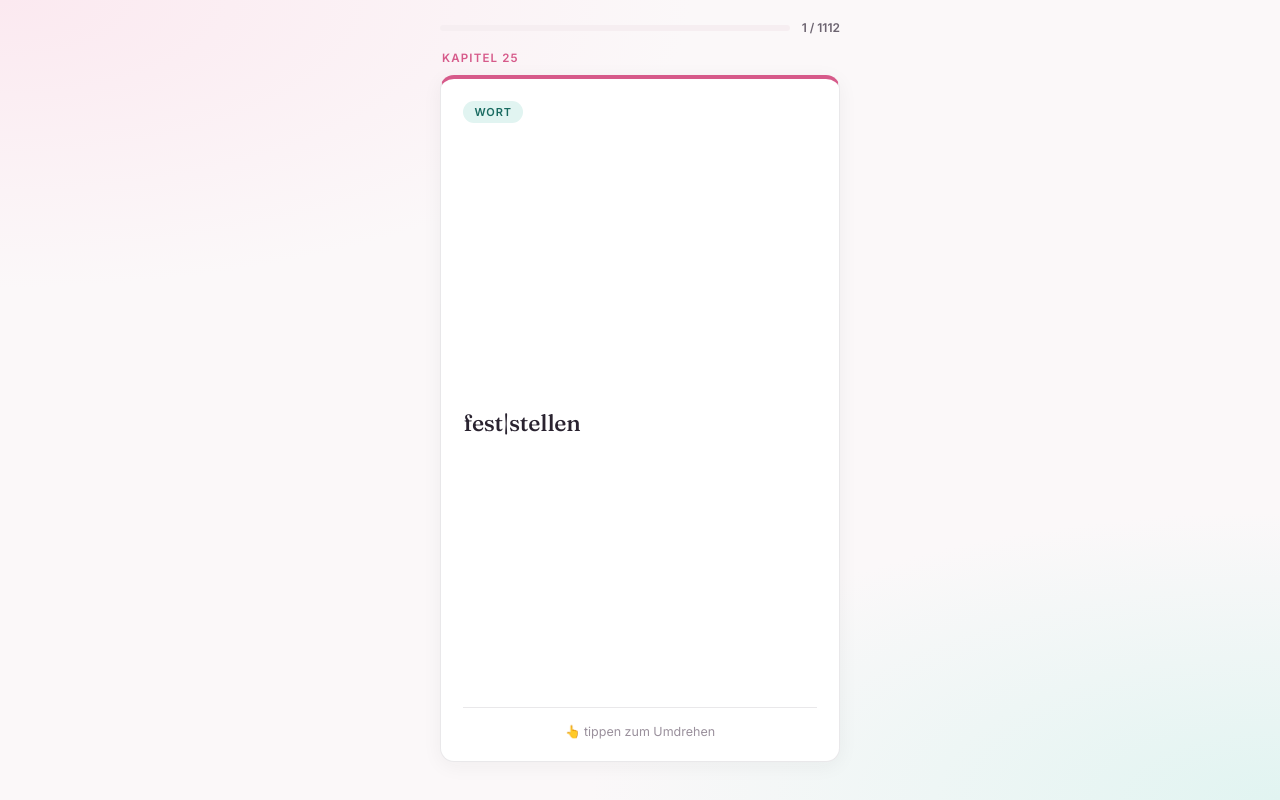
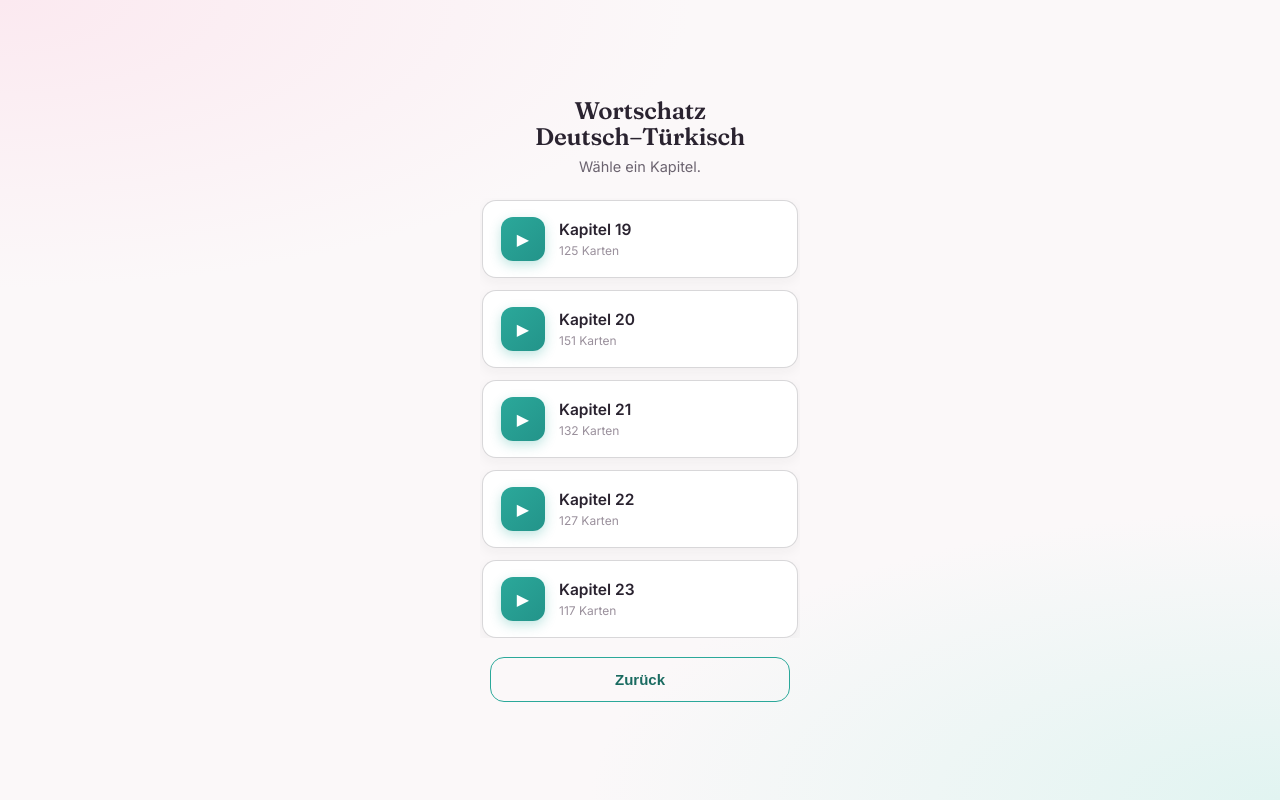
Before and after one commit to veloxxxxx/FakeAnki, a plain HTML site: page index.html in a window 1280 px wide. Both pictures are taken after a click on the button 640 px from the left and 543 px from the top of the page. Drawn offline with Linux system fonts and the light colour scheme.

Commit message:
added chaptesr in B1

```diff
--- a/index.html
+++ b/index.html
@@ -164,6 +164,14 @@ body{
       <p class="app-sub" style="margin-top:8px">Karteikarten mit Spaced&nbsp;Repetition für deine mündliche Prüfung.</p>
     </div>
     <div class="deck-list" id="deck-list"></div>
+  </div>
+  <div id="chapter-screen" class="screen" style="align-items:center;justify-content:center;gap:1.2rem;text-align:center">
+    <div>
+      <h2 class="app-title" style="font-size:24px">Wortschatz<br>Deutsch–Türkisch</h2>
+      <p class="app-sub" style="margin-top:6px">Wähle ein Kapitel.</p>
+    </div>
+    <div class="deck-list" id="chapter-list" style="max-height:55dvh;overflow-y:auto;padding:2px"></div>
+    <button class="btn-ghost" onclick="showScreen('menu-screen')">Zurück</button>
   </div>
   <div id="card-screen" class="screen">
     <div class="topbar">
@@ -1388,7 +1396,7 @@ const VOCAB_CARDS = [
 ];
 const DECKS = [
   {name:"Mündliche Prüfung", desc:"Akademie Deutsch", color:"pink", cards:CARDS},
-  {name:"Wortschatz Deutsch–Türkisch", desc:"B1 Wortliste, Kapitel 19–27", color:"turq", cards:VOCAB_CARDS}
+  {name:"Wortschatz Deutsch–Türkisch", desc:"B1 Wortliste, Kapitel 19–27", color:"turq", cards:VOCAB_CARDS, chapters:true}
 ];
 function shuffle(arr){
   const a=[...arr];
@@ -1409,17 +1417,36 @@ function renderMenu(){
     b.innerHTML='<span class="deck-play">▶</span>'+
       '<span class="deck-info"><span class="deck-name">'+d.name+'</span>'+
       '<span class="deck-meta" style="display:block">'+d.desc+' · '+d.cards.length+' Karten</span></span>';
-    if(!empty) b.onclick=()=>startDeck(i);
+    if(!empty) b.onclick=()=>d.chapters?openChapters(i):startDeck(i);
     list.appendChild(b);
   });
 }
 function startDeck(i){
-  const d=DECKS[i];
-  if(!d.cards.length) return;
-  queue=shuffle(d.cards);
+  startCards(DECKS[i].cards);
+}
+function startCards(cards){
+  if(!cards.length) return;
+  queue=shuffle(cards);
   total=queue.length;
   showScreen('card-screen');
   showNextCard();
+}
+function openChapters(i){
+  const d=DECKS[i];
+  const groups={};
+  d.cards.forEach(c=>{(groups[c.theme]=groups[c.theme]||[]).push(c);});
+  const list=document.getElementById('chapter-list');
+  list.innerHTML='';
+  Object.keys(groups).forEach(theme=>{
+    const b=document.createElement('button');
+    b.className='deck-btn deck-turq';
+    b.innerHTML='<span class="deck-play">▶</span>'+
+      '<span class="deck-info"><span class="deck-name">'+theme+'</span>'+
+      '<span class="deck-meta" style="display:block">'+groups[theme].length+' Karten</span></span>';
+    b.onclick=()=>startCards(groups[theme]);
+    list.appendChild(b);
+  });
+  showScreen('chapter-screen');
 }
 function showNextCard(){
   if(queue.length===0){
```
